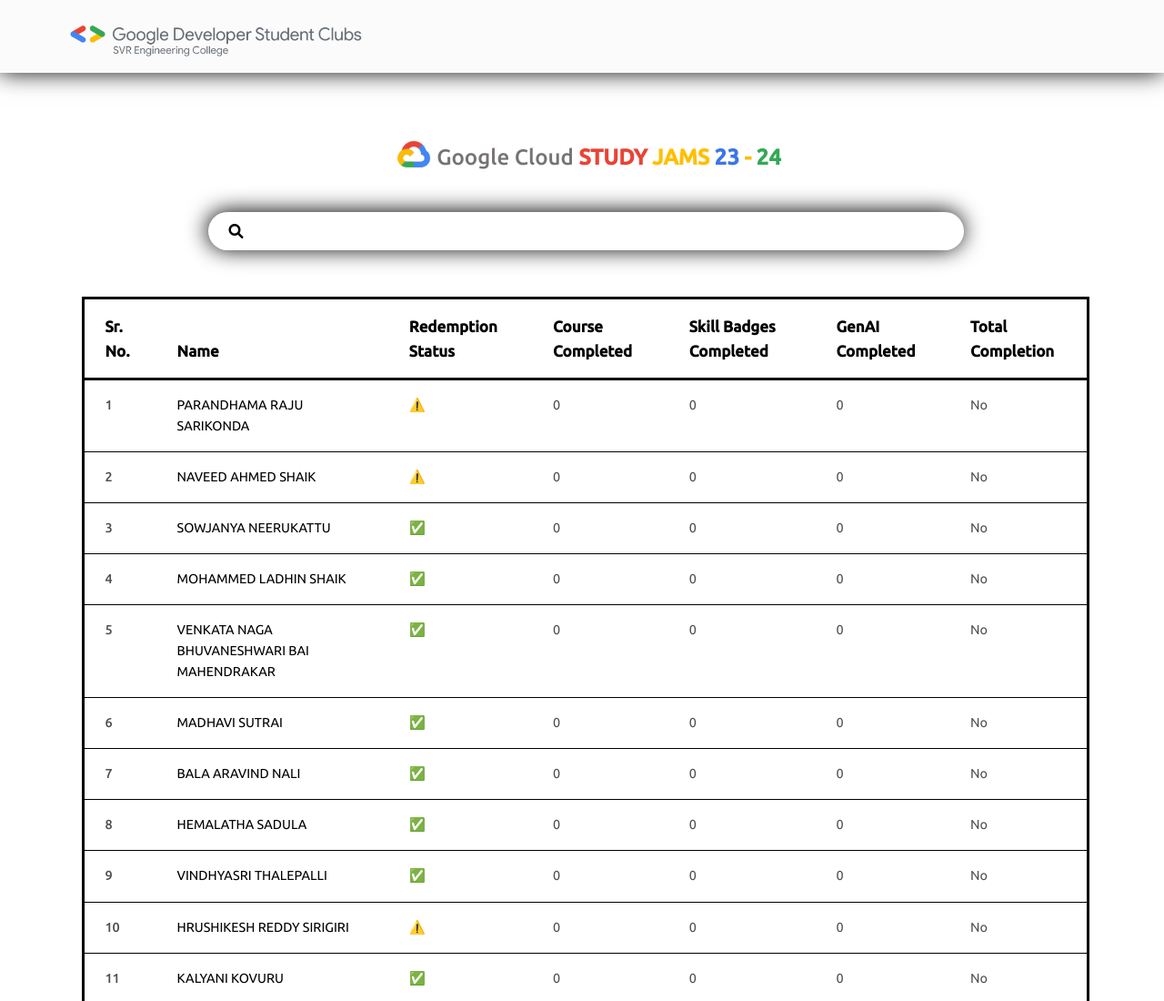
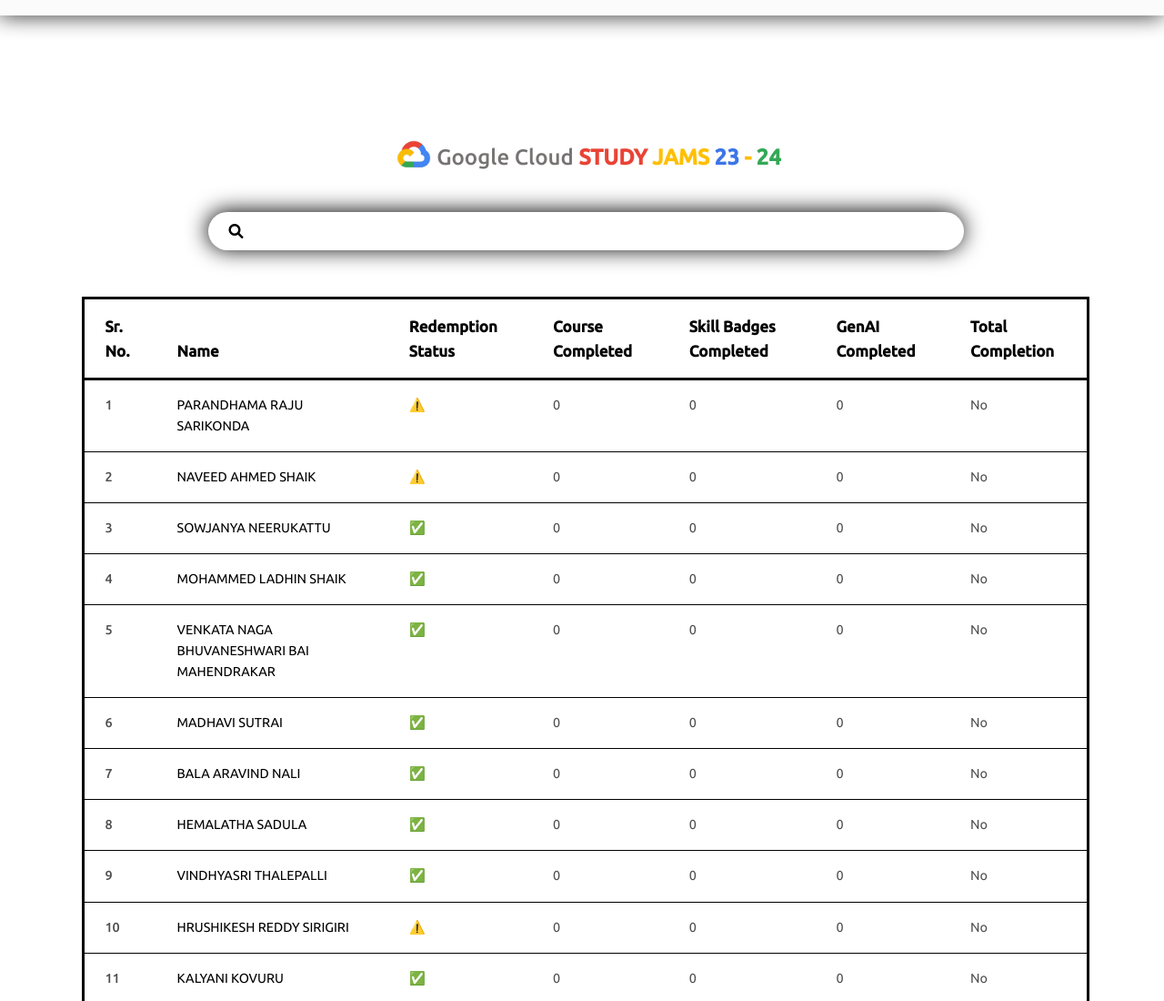
Before and after one commit to deepaksreeram/gcsj, a plain HTML site: page index.html in a window 1280 px wide. Shown: the top 1100 px of the page at 91% size. Drawn offline with nearby package versions, Linux system fonts and the light colour scheme.

Commit message:
index.html

```diff
--- a/index.html
+++ b/index.html
@@ -31,7 +31,7 @@
          <nav class="navbar navbar-expand-lg navbar-light bg-light">
             <div class="container-fluid">
                <a href="https://gdsc.community.dev/svr-engineering-college-nandyala/">
-               <img src="/assets/gdsc svrec logo.png" alt="" class="d-inline-block align-text-top">
+               <!--<img src="/assets/gdsc svrec logo.png" alt="" class="d-inline-block align-text-top">-->
                </a>
             </div>
          </nav>
```
